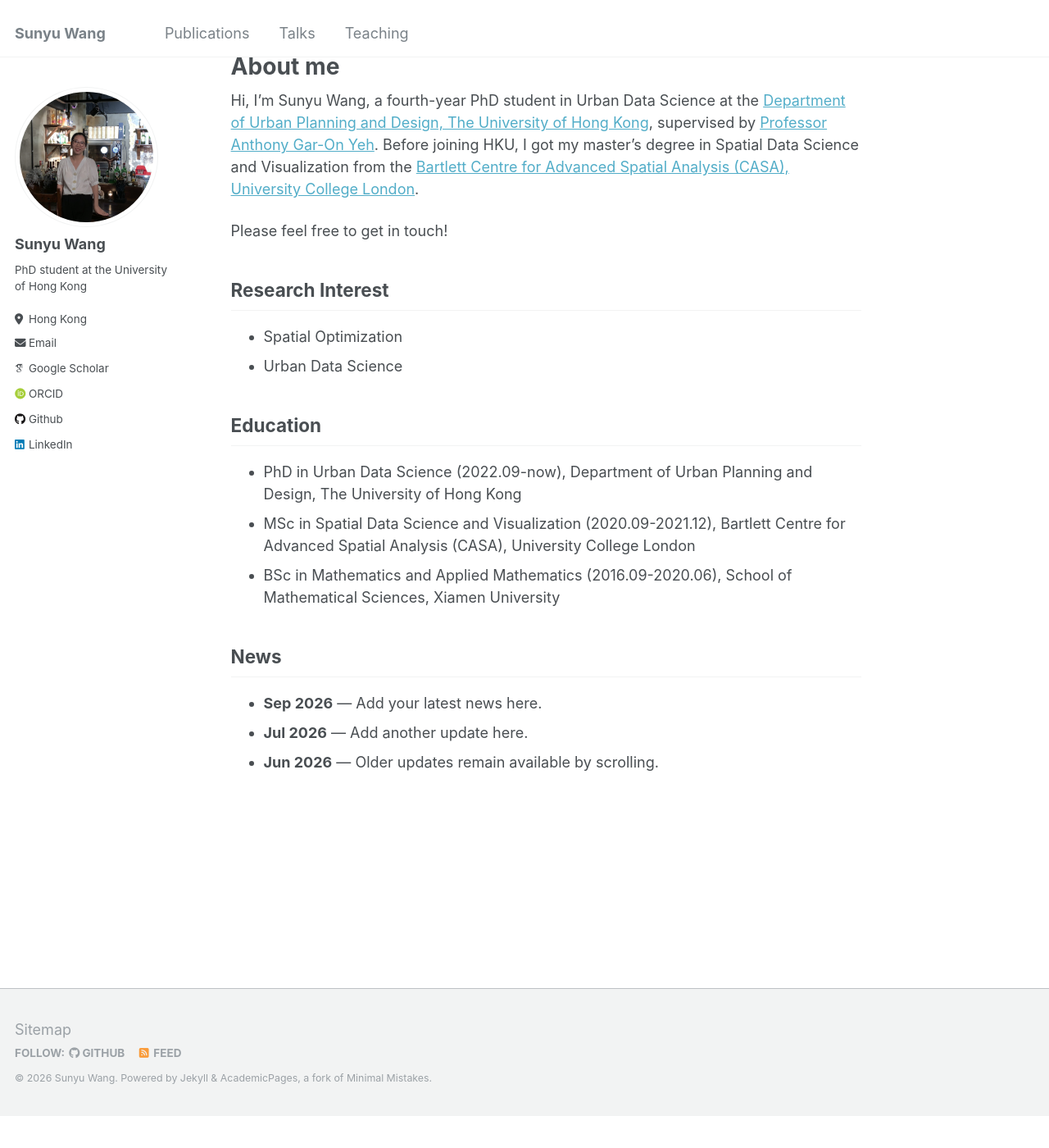
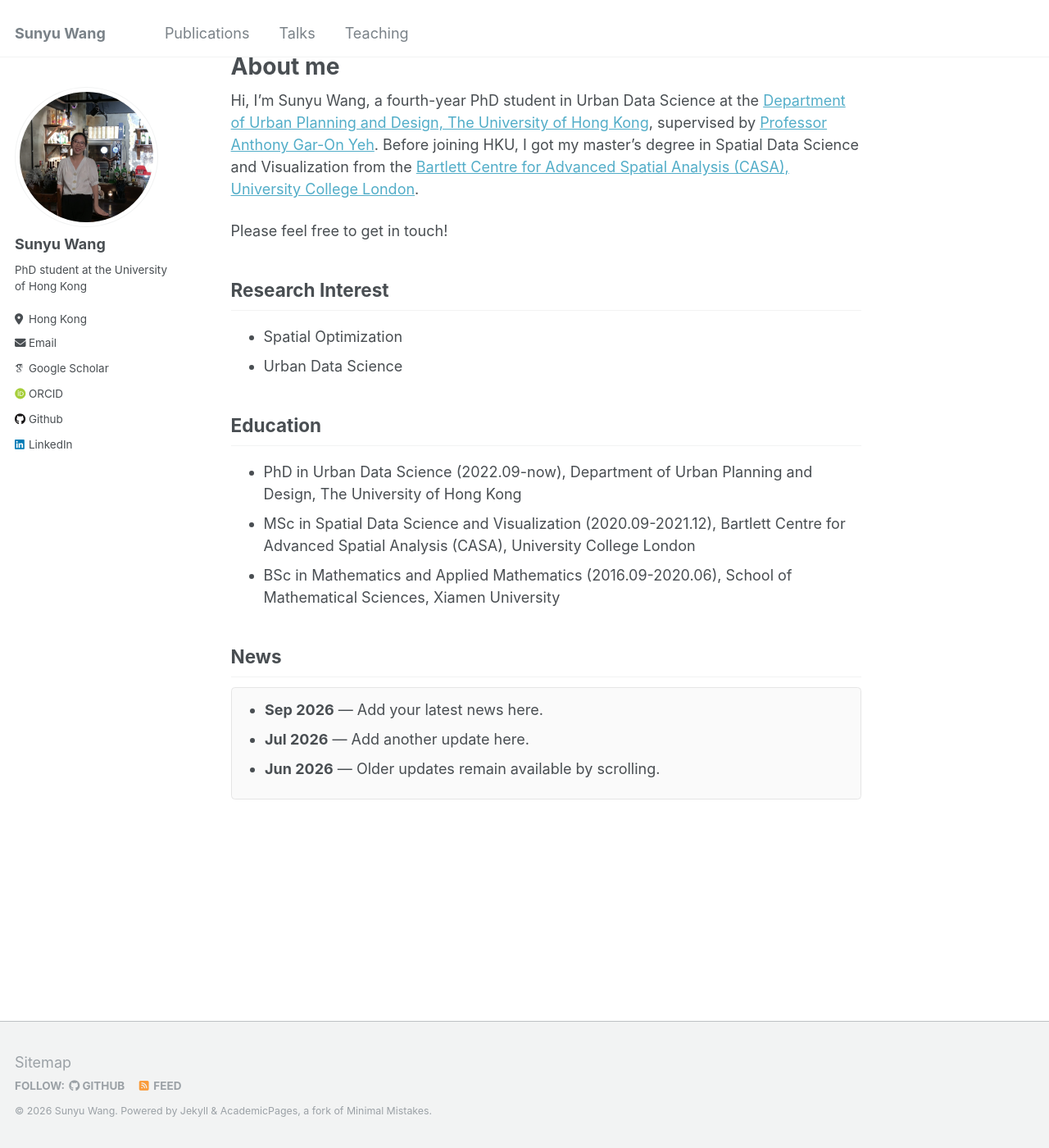
Before and after one commit to sywang-20/sywang-20.github.io, a Jekyll site: the page built from _pages/about.md, in a window 1280 px wide and 1400 px high, scrolled down 39 px. Shown: the whole window at 82% size. Built offline with Jekyll 4.4.1, drawn with Linux system fonts in a browser that asks for light colours; some web fonts are replaced; before the commit the page ends 1399 px from its top, so only the background shows below that.

Commit message:
Add news scroll styles to main.scss
Added styles for news scroll component.

```diff
--- a/assets/css/main.scss
+++ b/assets/css/main.scss
@@ -39,3 +39,28 @@
 @import "vendor/font-awesome/brands";
 @import "vendor/magnific-popup/magnific-popup";
 @import "print";
+
+.news-scroll {
+  max-height: 14rem;
+  overflow-y: auto;
+  margin-bottom: 1.5rem;
+  padding: 0.75rem 1rem;
+  border: 1px solid #e5e5e5;
+  border-radius: 0.25rem;
+  background: #fafafa;
+  scrollbar-gutter: stable;
+}
+
+.news-scroll ul {
+  margin: 0;
+  padding-left: 1.25rem;
+}
+
+.news-scroll li + li {
+  margin-top: 0.5rem;
+}
+
+.news-scroll:focus {
+  outline: 2px solid #52adc8;
+  outline-offset: 2px;
+}
```
